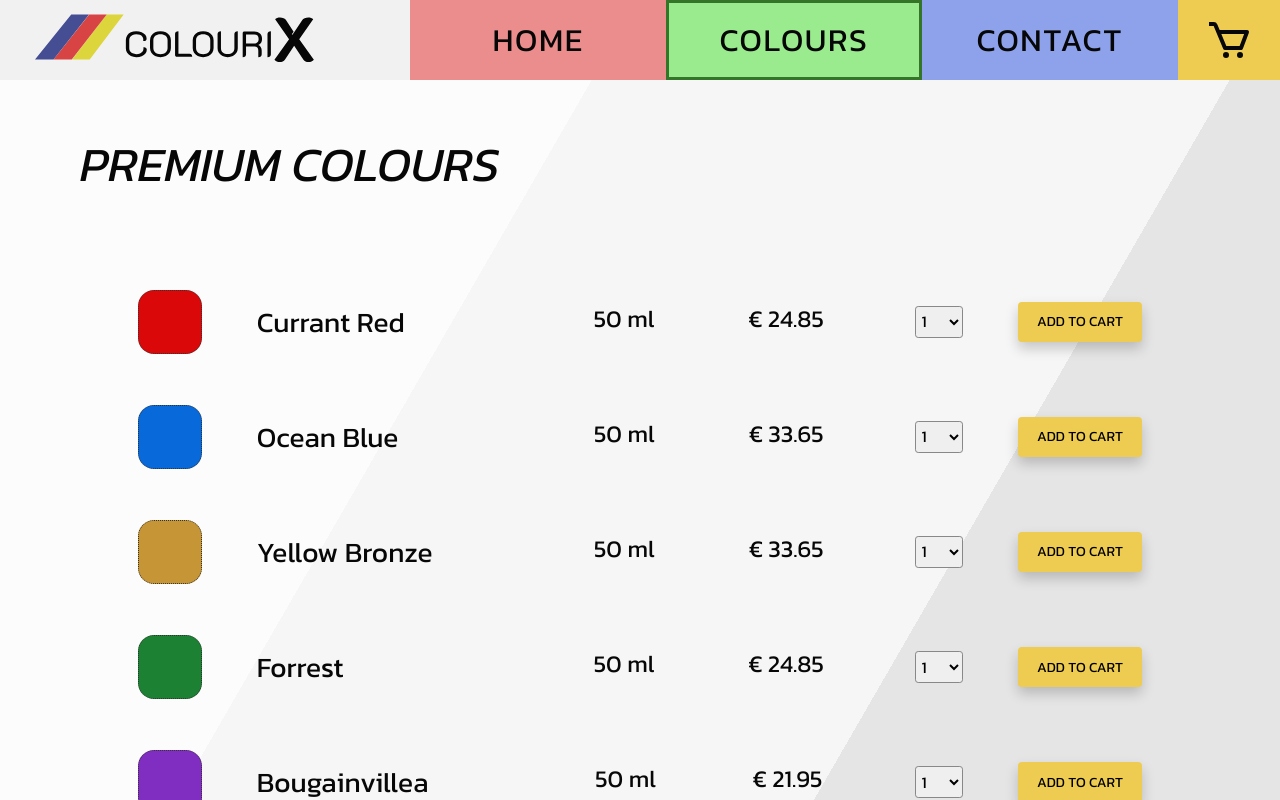
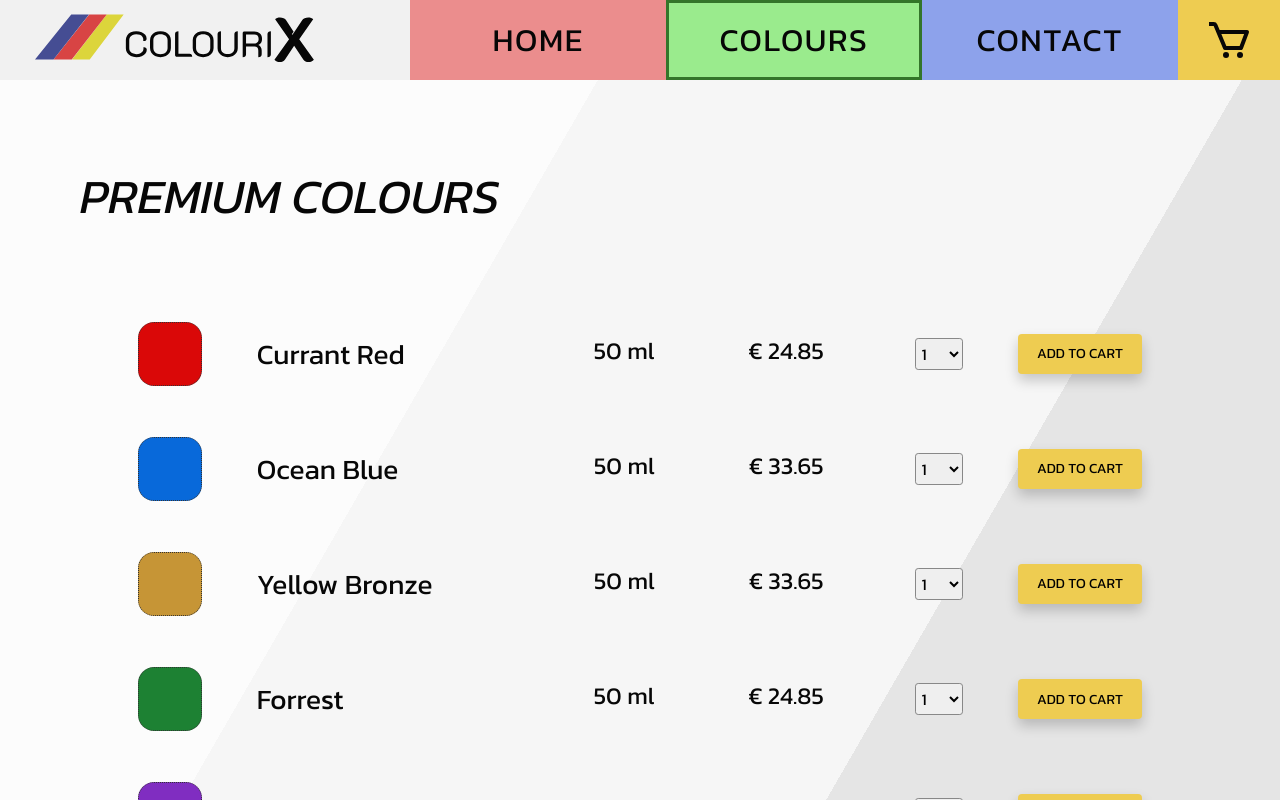
Before and after one commit to Patrick-Svensson/colourix, a React (Create React App) app: page /colours in a window 1280 px wide. Shown: the top 800 px of the page. Built offline with nearby package versions, Linux system fonts and the light colour scheme.

Commit message:
Add whitespace to heading in Colours.

```diff
--- a/src/Components/Banner.js
+++ b/src/Components/Banner.js
@@ -5,7 +5,9 @@ const Banner = () => {
     return (
         <>
             <Link className="bannerLink" to="/colours">
-                <div className="banner"></div>
+                <div className="banner">
+                    <div className=""></div>
+                </div>
             </Link>
         </>
     );
--- a/src/Pages/Colours.css
+++ b/src/Pages/Colours.css
@@ -4,7 +4,7 @@
     justify-content: space-evenly;
     width: 100%;
     height: 100%;
-    padding: 8rem 0 10rem 0;
+    padding: 10rem 0;
     gap: 3rem;
 }
 
@@ -20,6 +20,10 @@
 }
 
 @media screen and (max-width: 30rem) {
+    .coloursContainer {
+        padding-top: 8rem;
+    }
+
     .coloursTitleContainer {
         padding: 0;
         justify-content: center;
```
